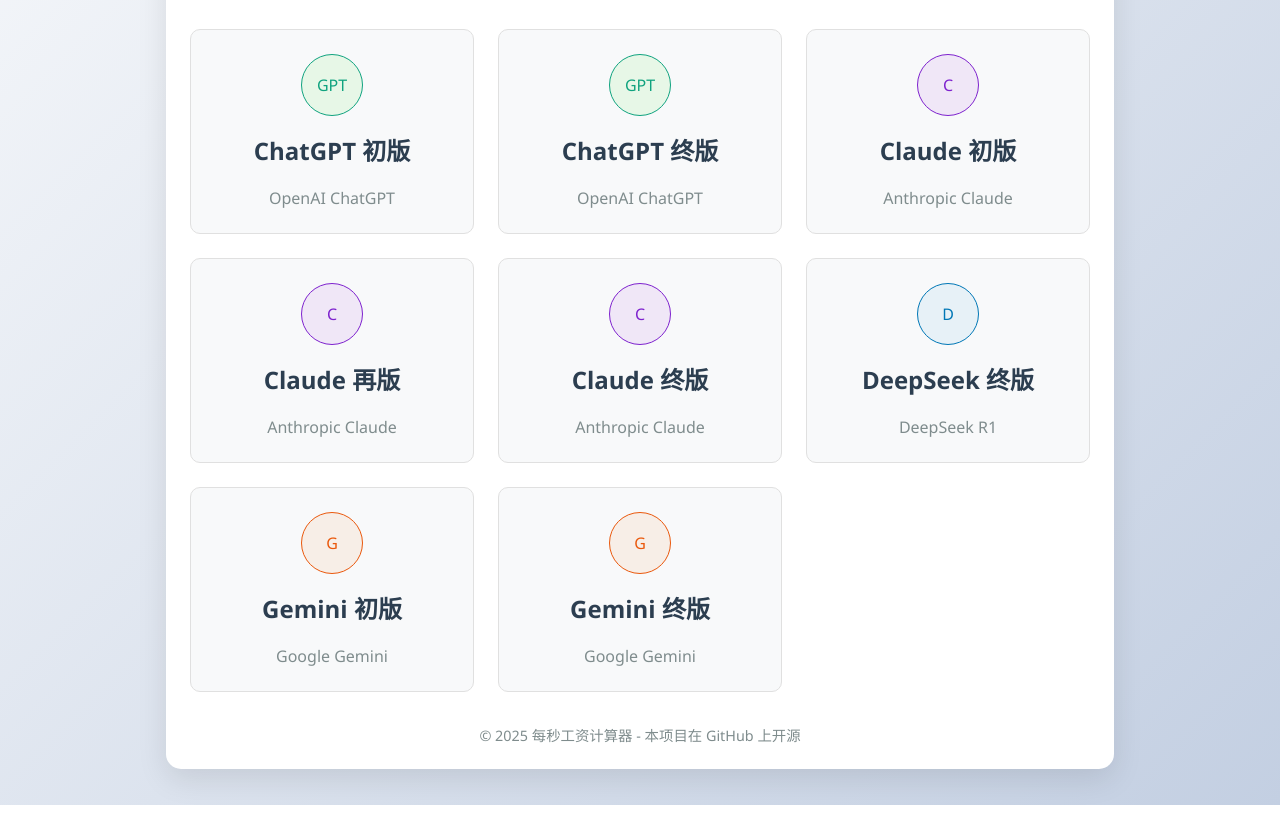
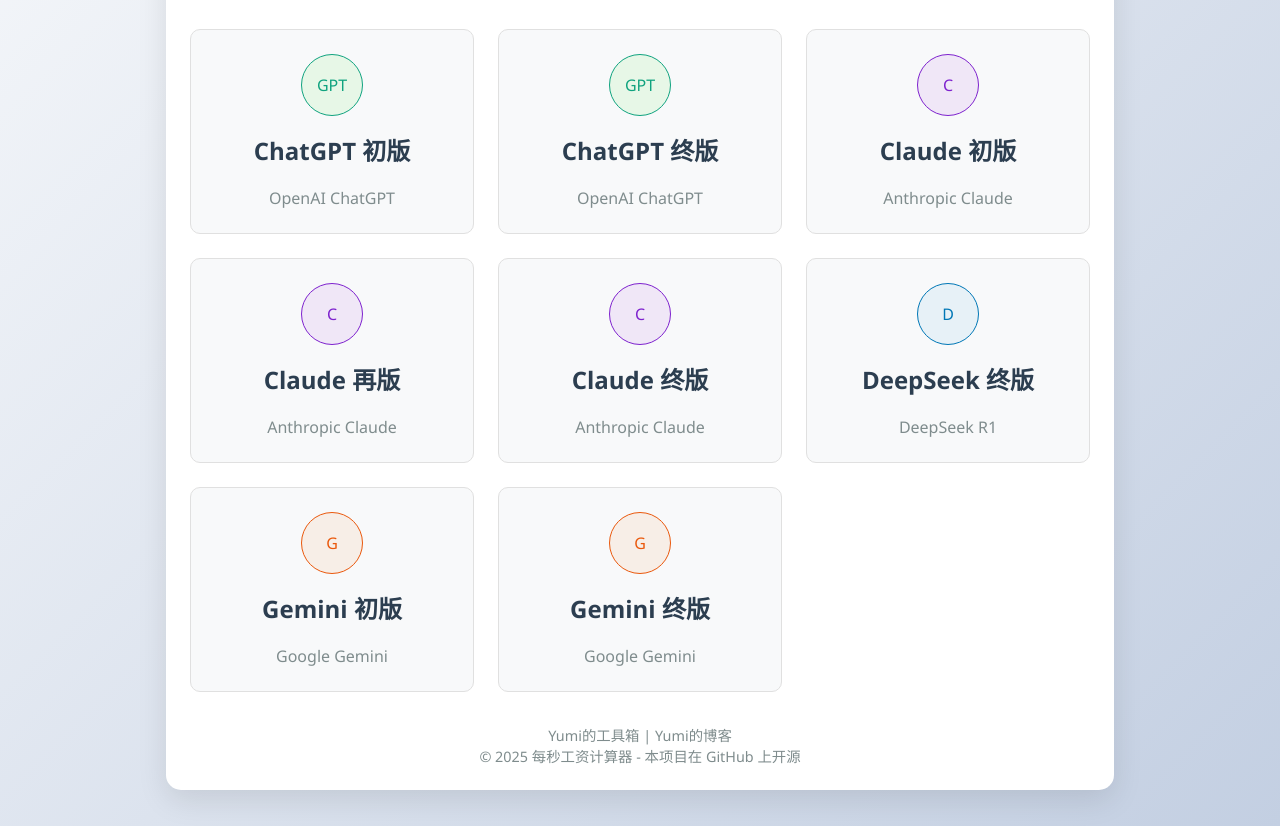
Before and after one commit to chn-lee-yumi/salary_calculator, a plain HTML site: page index.html in a window 1280 px wide. Shown: the part 170-996 px from the top of the page. Before the commit the page ends 975 px from the top, so only its background shows below. Drawn offline with Linux system fonts and the light colour scheme.

Commit message:
add blog and toolbox link

```diff
--- a/index.html
+++ b/index.html
@@ -189,6 +189,9 @@
         </div>
 
         <div class="footer">
+            <a href="https://tool.gcc.ac.cn/index_zh.html">Yumi的工具箱</a> |
+            <a href="https://blog.gcc.ac.cn/">Yumi的博客</a>
+            <br>
             <a href="https://github.com/chn-lee-yumi/salary_calculator">&copy; 2025 每秒工资计算器 - 本项目在 GitHub 上开源</a>
         </div>
     </div>
```
